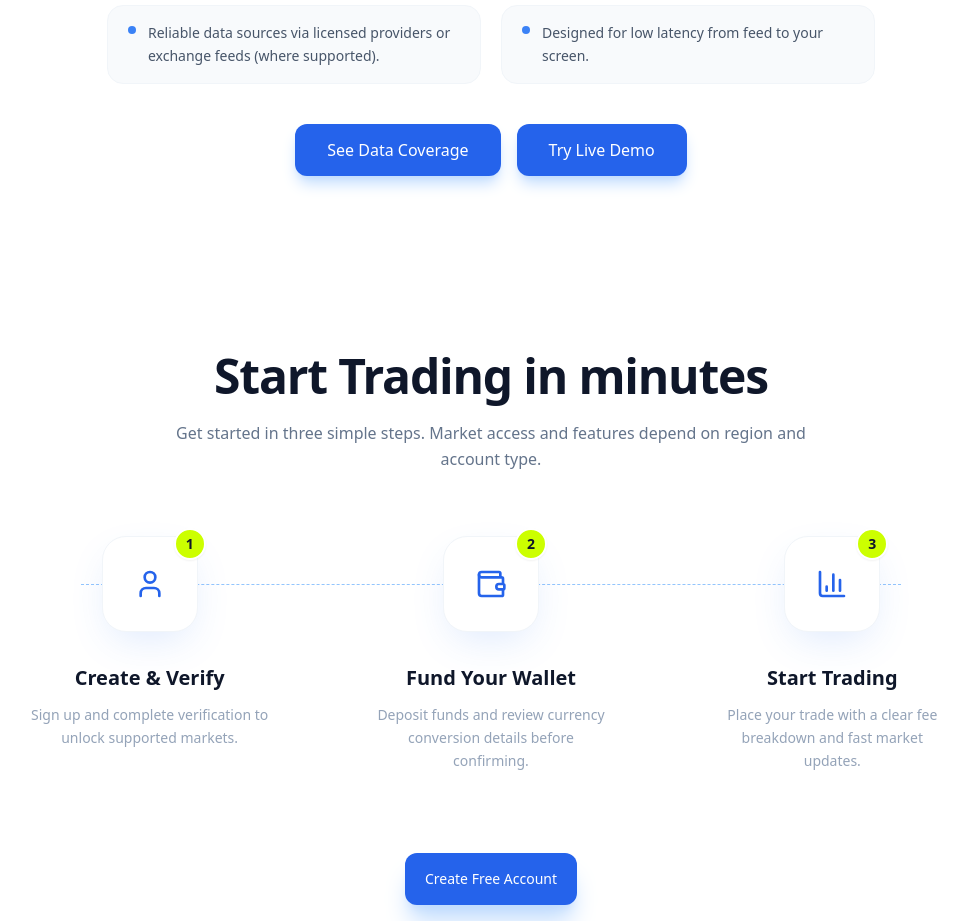
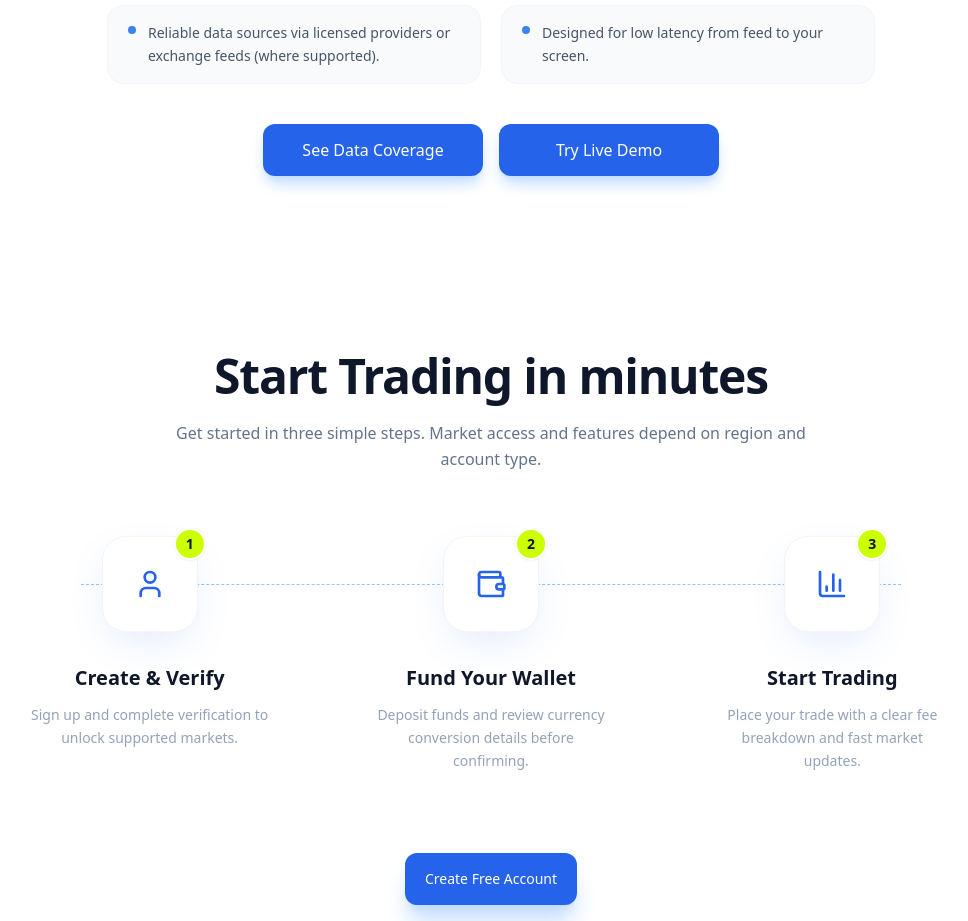
Before and after one commit to lecroissant795/miracle-trading-app, a React (Vite) app: page / in a window 1280 px wide. Shown: the part 2980-3901 px from the top of the page, without its empty margins (149-1117 px from the left). Built offline with nearby package versions, Linux system fonts and the light colour scheme; no server answers.

Commit message:
fixed market data UI element misalignment

```diff
--- a/components/LandingPage.tsx
+++ b/components/LandingPage.tsx
@@ -352,12 +352,16 @@ const LandingPage: React.FC<LandingPageProps> = ({ onNavigate, isLoggedIn }) =>
               </Section>
             ))}
           </div>
-          <div className="flex flex-col sm:flex-row gap-4 justify-center">
-            <motion.div whileHover={{ scale: 1.04 }} whileTap={{ scale: 0.97 }}>
-              <Button size="lg" onClick={() => onNavigate('MARKET_EXPLORER')} className="px-8 py-3.5 rounded-full bg-blue-600 text-white font-bold">{t.landing.seeDataCoverage}</Button>
+          <div className="grid max-w-3xl mx-auto grid-cols-1 sm:grid-cols-2 gap-4 justify-center">
+            <motion.div whileHover={{ scale: 1.04 }} whileTap={{ scale: 0.97 }} className="flex justify-center sm:justify-end">
+              <Button size="lg" onClick={() => onNavigate('MARKET_EXPLORER')} className="w-full sm:w-[220px] px-8 py-3.5 rounded-full bg-blue-600 text-white font-bold text-center">
+                {t.landing.seeDataCoverage}
+              </Button>
             </motion.div>
-            <motion.div whileHover={{ scale: 1.04 }} whileTap={{ scale: 0.97 }}>
-              <Button size="lg" onClick={() => onNavigate('MARKET_EXPLORER')} className="px-8 py-3.5 rounded-full bg-blue-600 text-white font-bold">{t.landing.tryLiveDemo}</Button>
+            <motion.div whileHover={{ scale: 1.04 }} whileTap={{ scale: 0.97 }} className="flex justify-center sm:justify-start">
+              <Button size="lg" onClick={() => onNavigate('MARKET_EXPLORER')} className="w-full sm:w-[220px] px-8 py-3.5 rounded-full bg-blue-600 text-white font-bold text-center">
+                {t.landing.tryLiveDemo}
+              </Button>
             </motion.div>
           </div>
         </Section>
```
